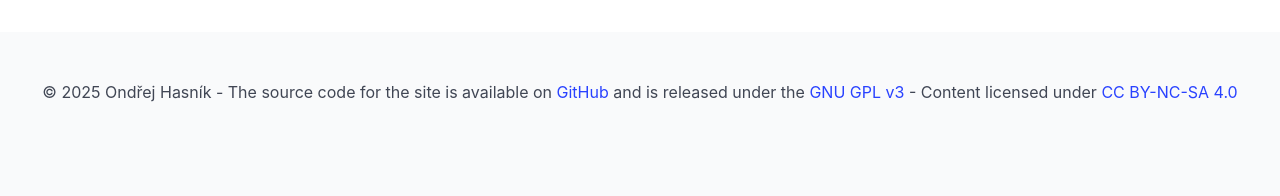
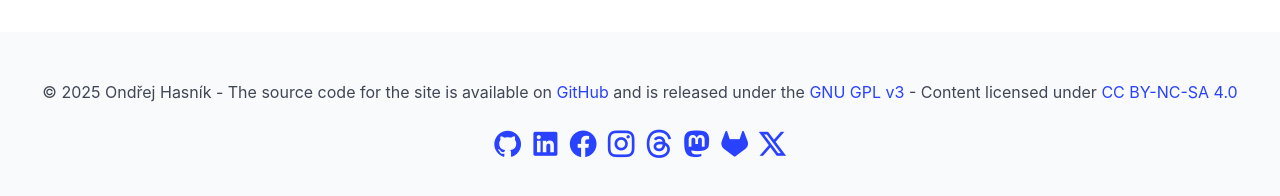
Before and after one commit to ondrejhasnik/ondrejhasnik.github.io, a plain HTML site: page index.html in a window 1280 px wide. Shown: the part 1108-1304 px from the top of the page. Drawn offline with Linux system fonts and the light colour scheme; files whose address does not match are found by name.

Commit message:
Update index.html

```diff
--- a/index.html
+++ b/index.html
@@ -75,6 +75,14 @@
         <footer class="footer">
             <div class="content has-text-centered">
                 <p>© 2025 Ondřej Hasník - The source code for the site is available on <a href="https://github.com/ondrejhasnik/ondrejhasnik.github.io">GitHub</a> and is released under the <a href="https://github.com/ondrejhasnik/ondrejhasnik.github.io/blob/main/LICENSE">GNU GPL v3</a> - Content licensed under <a href="https://creativecommons.org/licenses/by-nc-sa/4.0/deed.en">CC BY-NC-SA 4.0</a></p>
+                <a href="https://github.com/ondrejhasnik"><i class="ri-github-fill" style="font-size: 2rem;"></i></a>
+                <a href="https://linkedin.com/in/ondrejhasnik"><i class="ri-linkedin-box-fill" style="font-size: 2rem;"></i></a>
+                <a href="https://facebook.com/ondrejhasnik"><i class="ri-facebook-circle-fill" style="font-size: 2rem;"></i></a>
+                <a href="https://instagram.com/ondrejhasnik"><i class="ri-instagram-line" style="font-size: 2rem;"></i></a>
+                <a href="https://threads.com/ondrejhasnik"><i class="ri-threads-line" style="font-size: 2rem;"></i></a>
+                <a href="https://mastodon.social/ondrejhasnik"><i class="ri-mastodon-fill" style="font-size: 2rem;"></i></a>
+                <a href="https://gitlab.com/ondrejhasnik"><i class="ri-gitlab-fill" style="font-size: 2rem;"></i> </a>
+                <a href="https://x.com/ondrejhasnik"><i class="ri-twitter-x-line" style="font-size: 2rem;"></i></a>
             </div>
         </footer>
     </body>
```
